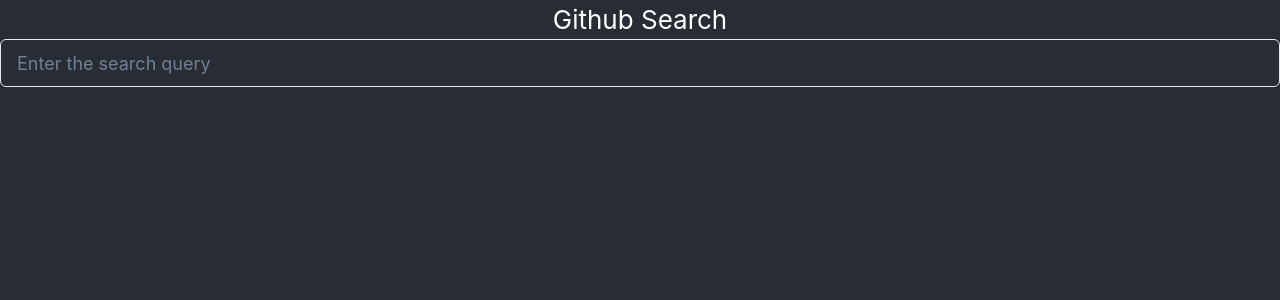
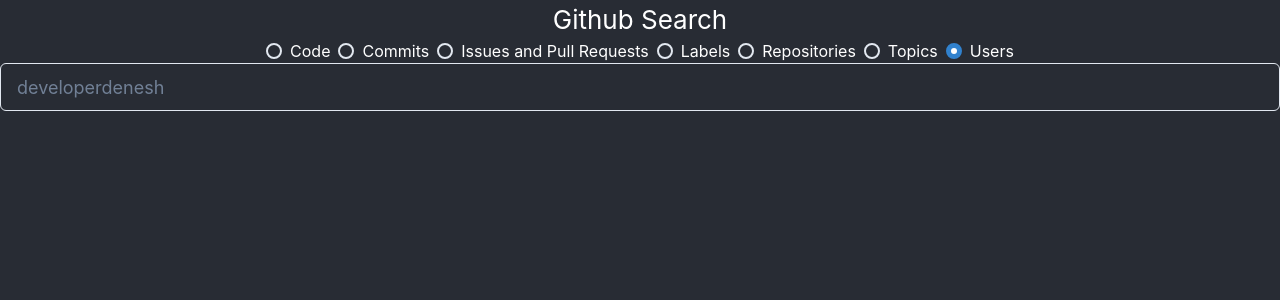
Before and after one commit to developerdenesh/github-search, a React (Create React App) app in the folder frontend/: page / in a window 1280 px wide. Shown: the top 300 px of the page. Built offline with nearby package versions, Linux system fonts and the light colour scheme.

Commit message:
Added radio buttons to select the type of query to be  made to the backend

```diff
--- a/frontend/src/components/input.js
+++ b/frontend/src/components/input.js
@@ -1,12 +1,15 @@
 import React, { useState, useEffect } from "react";
-import { Input, ListItem, ListIcon, List } from "@chakra-ui/react";
+import { Input, ListItem, ListIcon, List, Radio, RadioGroup, Stack, Spinner } from "@chakra-ui/react";
 import { StarIcon } from '@chakra-ui/icons'
 import axios from "axios";
 
 const Searchinput = () => {
     const [value, setValue] = useState("")
+    const [keyword, setKeyword] = useState("users")
     const [apitimer, setapitimer] = useState(null)
     const [urllist, setUrllist] = useState([])
+    const [placeholdertext, setPlaceholdertext] = useState("Enter the search query")
+    const [displayspinner, setDisplayspinner] = useState(false)
 
     useEffect(() => {
         setapitimer(
@@ -16,12 +19,50 @@
         )
     }, [])
 
+
+    useEffect(() => {
+        if (keyword === "issues") {
+            setPlaceholdertext("windows+label:bug+language:python+state:open&sort=created&order=asc")
+        } else if (keyword === "repositories") {
+            setPlaceholdertext("typescript-twilio")
+        } else if (keyword === "topics") {
+            setPlaceholdertext("typescript")
+        } else if (keyword === "labels") {
+            setPlaceholdertext("bug+defect+enhancement&repository_id=64778136")
+        } else if (keyword === "commits") {
+            setPlaceholdertext("q=repo:developerdenesh/typescript-twilio+css")
+        } else if (keyword === "code") {
+            setPlaceholdertext("q=addClass+in:file+language:js+repo:jquery/jquery")
+        } else if (keyword === "users") {
+            setPlaceholdertext("developerdenesh")
+        }
+
+        // Reset the input box once the radio has been clicked
+        setValue("")
+        setUrllist([])
+    }, [keyword])
+
+
+    const callApiManager = ({ query }) => {
+        // It is not caputuring the last letter
+        clearTimeout(apitimer)
+
+        setapitimer(
+            setTimeout(() => {
+                // Clear the text field when a new suggestion is being queried
+                setUrllist([])
+                callApi({ query: query })
+            }, 1000)
+        )
+    }
+
     const callApi = ({ query }) => {
         const data = {
             query: query,
-            type: "repositories"
+            type: keyword
         }
 
+        setDisplayspinner(true)
         axios({
             // Endpoint to send files
             url: "http://localhost:5000/search",
@@ -36,17 +77,30 @@
             .then((res) => {
                 console.log(res.data)
                 res.data.map((element) => {
-                    let temp_json = {
-                        id: element.id,
-                        url: element.url,
+                    let temp_json;
+                    if (keyword === "topics" || keyword === "code") {
+                        console.log(element)
+                        temp_json = {
+                            id: element.url,
+                            url: element.url,
+                        }
+                    } else {
+                        temp_json = {
+                            id: element.id,
+                            url: element.url,
+                        }
                     }
                     // Display data on the screen
                     setUrllist(urllist => [...urllist, temp_json])
                     return 0;
                 })
 
+                setDisplayspinner(false)
+                console.log(urllist)
+
             })
             .catch((err) => {
+                setDisplayspinner(false)
                 console.log(err);
             });
     }
@@ -56,60 +110,45 @@
 
         // This seems to lag such that the api call is unable to use value
         setValue(event.target.value)
-
-        // It is not caputuring the last letter
-        clearTimeout(apitimer)
-
-        setapitimer(
-            setTimeout(() => {
-                // Clear the text field when a new suggestion is being queried
-                setUrllist([])
-                callApi({ query: event.target.value })
-            }, 1000)
-        )
+        callApiManager({ query: event.target.value })
     }
 
     const handleKeyDown = (event) => {
-        // const keycode = event.keyCode
-        // if (event.key === "Enter") {
-        //     return;
-        // }
-
-        // let temp_value = value;
-        // if (event.key === "Backspace" && temp_value.length > 0) {
-        //     temp_value = temp_value.slice(0, -1);
-        // } else {
-
-        //     const valid =
-        //     (keycode > 47 && keycode < 58)   || // number keys
-        //     keycode === 32 || keycode === 13   || // spacebar & return key(s) (if you want to allow carriage returns)
-        //     (keycode > 64 && keycode < 91)   || // letter keys
-        //     (keycode > 95 && keycode < 112)  || // numpad keys
-        //     (keycode > 185 && keycode < 193) || // ;=,-./` (in order)
-        //     (keycode > 218 && keycode < 223);   // [\]' (in order)
-
-        //     if (valid) {
-        //         temp_value += event.key
-        //     }
-        // }
-
-        // setValue(temp_value)
-        // console.log(temp_value)
+        if (event.keyCode === 39) {
+            setValue(placeholdertext)
+            callApiManager({ query: placeholdertext })
+        }
     }
 
 
     return (
         <>
+            <RadioGroup onChange={setKeyword} value={keyword}>
+                <Stack direction='row'>
+                    <Radio value='code'>Code</Radio>
+                    <Radio value='commits'>Commits</Radio>
+                    <Radio value='issues'>Issues and Pull Requests</Radio>
+                    <Radio value='labels'>Labels</Radio>
+                    <Radio value='repositories'>Repositories</Radio>
+                    <Radio value='topics'>Topics</Radio>
+                    <Radio value='users'>Users</Radio>
+                </Stack>
+            </RadioGroup>
+
             <Input
                 value={value}
                 onChange={handleChange}
                 onKeyDown={handleKeyDown}
-                placeholder="Enter the search query"
+                placeholder={placeholdertext}
+                className="search-bar"
                 size='lg'
             />
+
+            {displayspinner ? <Spinner color='red.500' /> : <></>}
+
             <List>
                 {urllist.map((item) => (
-                    <ListItem key={item.id}>
+                    <ListItem key={item.id} width={1100}>
                         <ListIcon as={StarIcon} color='green.500' />
                         {item.url}
                     </ListItem>
```
